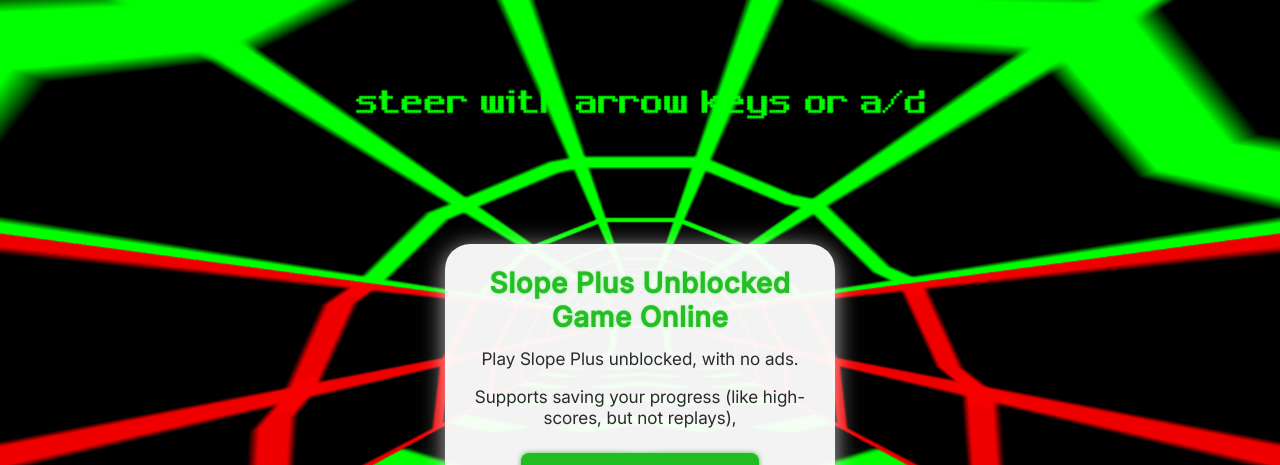
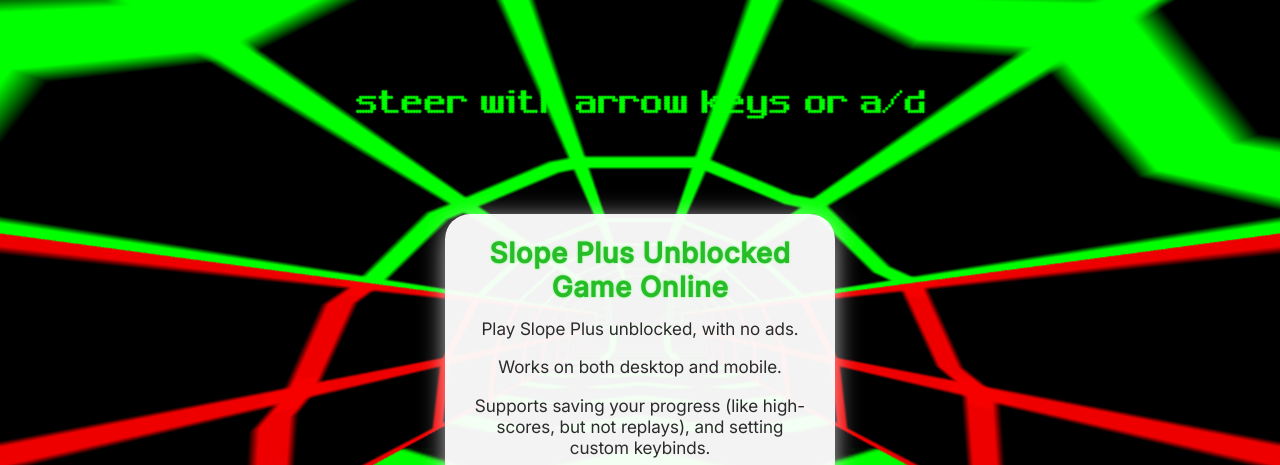
Before and after one commit to lonfro/SlopePlusWeb, a plain HTML site: page home/index.html in a window 1280 px wide. Shown: the top 465 px of the page. Drawn offline with Linux system fonts and the light colour scheme; no server answers; files whose address does not match are found by name.

Commit message:
add more info to the hojeme page

```diff
--- a/home/index.html
+++ b/home/index.html
@@ -24,7 +24,8 @@
   <div class="launchpad">
     <span class="custom-title">Slope Plus Unblocked Game Online</span>
     <p>Play Slope Plus unblocked, with no ads.</p>
-    <p>Supports saving your progress (like high-scores, but not replays), </p>
+    <p>Works on both desktop and mobile.</p>
+    <p>Supports saving your progress (like high-scores, but not replays), and setting custom keybinds.</p>
 
     <a class="launch-btn" href="https://bbcd.me/">
       <img src="play.png" alt="Play Icon" class="play-icon">
```
